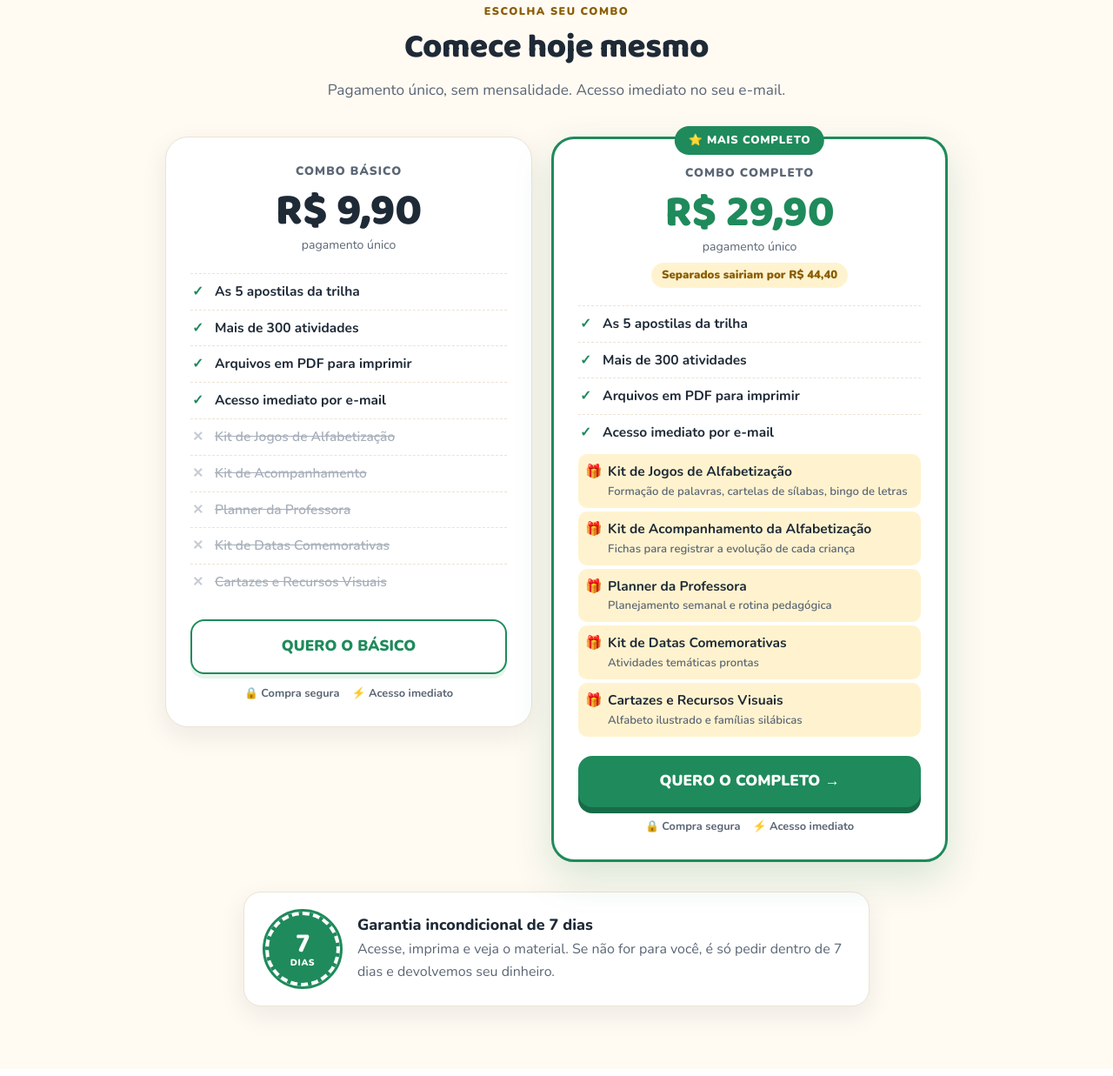
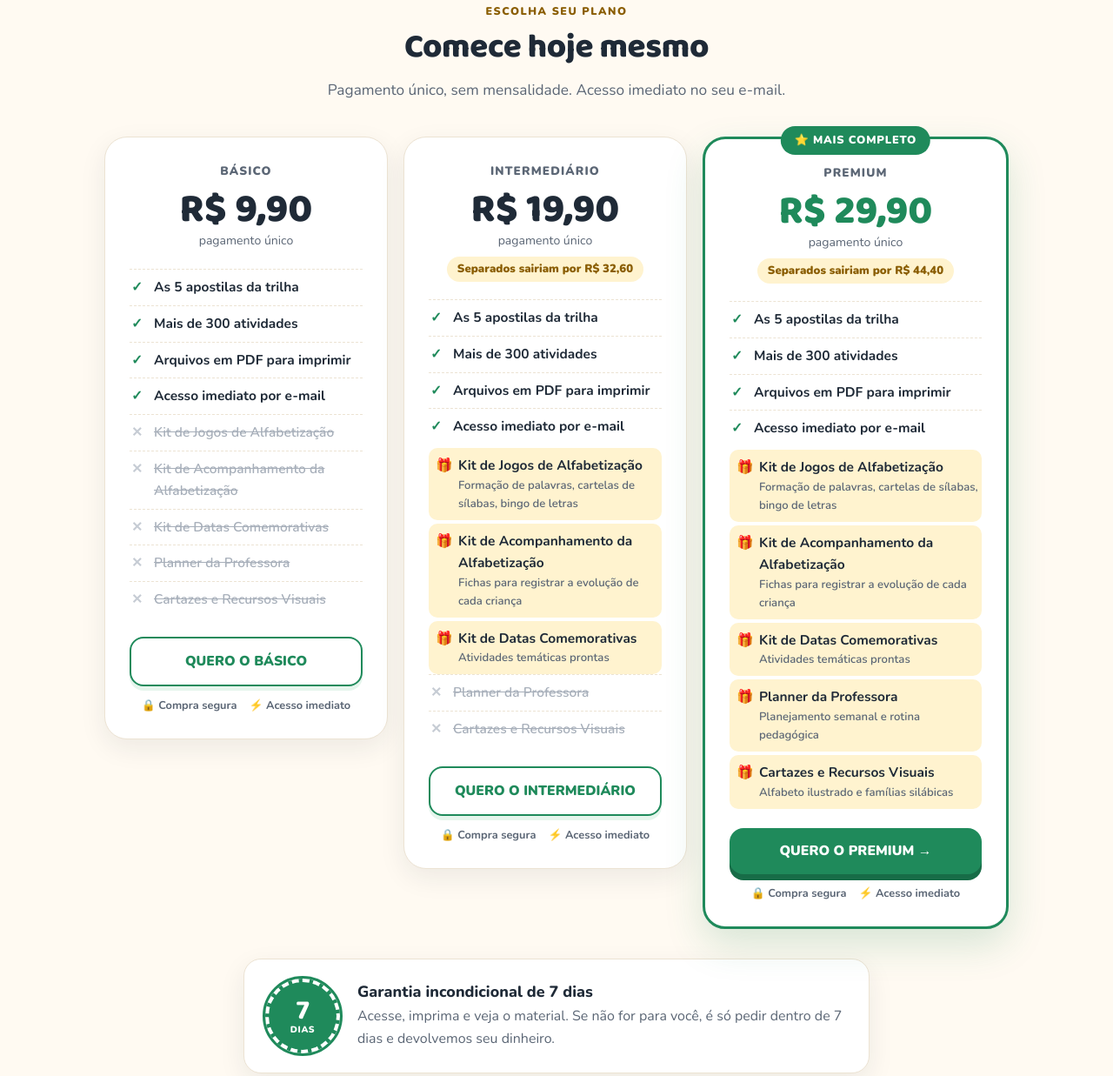
Before and after one commit to araobaltazar98/materialpedagogico, a plain HTML site: page index.html in a window 1280 px wide. Shown: the part 4516-5753 px from the top of the page at 87% size. Drawn offline with nearby package versions, Linux system fonts and the light colour scheme.

Commit message:
Oferta em 3 planos: Básico, Intermediário e Premium
Co-Authored-By: Claude Opus 5.5 <noreply@anthropic.com>
Claude-Session: https://claude.ai/code/session_012BofjGvUxZC24jzjSsD8aX

```diff
--- a/index.html
+++ b/index.html
@@ -104,12 +104,12 @@
   .vs .good li::before{content:"✓";position:absolute;left:4px;color:var(--primary);font-weight:900}
 
   /* PLANOS */
-  .plans{display:grid;grid-template-columns:1fr 1.08fr;gap:22px;max-width:900px;margin:0 auto;align-items:start}
+  .plans{display:grid;grid-template-columns:1fr 1fr 1.08fr;gap:18px;max-width:1040px;margin:0 auto;align-items:start}
   .plan{background:var(--surface);border:1px solid var(--line);border-radius:26px;padding:28px;box-shadow:var(--shadow);position:relative}
   .plan.best{border:3px solid var(--primary);box-shadow:0 18px 44px rgba(31,138,91,.18)}
   .ribbon{position:absolute;top:-15px;left:50%;transform:translateX(-50%);background:var(--primary);color:#fff;font-weight:900;font-size:.8rem;letter-spacing:.06em;padding:6px 16px;border-radius:999px;white-space:nowrap}
   .plan .name{font-weight:900;letter-spacing:.08em;font-size:.85rem;color:var(--muted);text-align:center}
-  .plan .price{font-family:"Baloo 2";font-size:3.2rem;font-weight:800;line-height:1;text-align:center;color:var(--ink);margin:10px 0 2px}
+  .plan .price{font-family:"Baloo 2";font-size:2.9rem;font-weight:800;line-height:1;text-align:center;color:var(--ink);margin:10px 0 2px}
   .plan.best .price{color:var(--primary)}
   .plan .once{text-align:center;color:var(--muted);font-size:.88rem;margin-bottom:6px}
   .save{display:block;width:max-content;margin:6px auto 0;background:var(--accent-soft);color:var(--accent-ink);font-weight:900;font-size:.82rem;padding:4px 12px;border-radius:999px}
@@ -121,6 +121,7 @@
   .plan li.extra{background:var(--accent-soft);border-top:0;border-radius:10px;margin-top:4px;padding-left:34px}
   .plan li.extra::before{content:"🎁";left:8px}
   .plan li small{display:block;color:var(--muted);font-weight:600;font-size:.82rem}
+  .plan .btn{font-size:.98rem;padding:17px 12px}
   .plan-trust{display:flex;justify-content:center;gap:14px;flex-wrap:wrap;color:var(--muted);font-size:.8rem;font-weight:700;margin-top:12px}
 
   .guarantee{display:flex;gap:20px;align-items:center;max-width:720px;margin:34px auto 0;background:var(--surface);border:1px solid var(--line);border-radius:var(--radius);padding:22px 24px;box-shadow:var(--shadow)}
@@ -168,7 +169,9 @@
   @media (max-width:860px){
     .trail{grid-template-columns:repeat(2,1fr);gap:22px 14px}
     .plans{grid-template-columns:1fr}
-    .plan.best{order:-1}
+    .plans{max-width:520px}
+    .p-premium{order:-2}
+    .p-inter{order:-1}
     .how{grid-template-columns:1fr}
   }
   @media (max-width:640px){
@@ -314,13 +317,13 @@
 <!-- 7. OFERTA EM 2 PLANOS (âncora + upgrade) -->
 <section id="planos">
   <div class="wrap">
-    <span class="kicker">Escolha seu combo</span>
+    <span class="kicker">Escolha seu plano</span>
     <h2>Comece hoje mesmo</h2>
     <p class="sub">Pagamento único, sem mensalidade. Acesso imediato no seu e-mail.</p>
 
     <div class="plans">
-      <div class="plan">
-        <div class="name">COMBO BÁSICO</div>
+      <div class="plan p-basico">
+        <div class="name">BÁSICO</div>
         <div class="price">R$ 9,90</div>
         <div class="once">pagamento único</div>
         <ul>
@@ -329,19 +332,40 @@
           <li>Arquivos em PDF para imprimir</li>
           <li>Acesso imediato por e-mail</li>
           <li class="off">Kit de Jogos de Alfabetização</li>
-          <li class="off">Kit de Acompanhamento</li>
+          <li class="off">Kit de Acompanhamento da Alfabetização</li>
+          <li class="off">Kit de Datas Comemorativas</li>
           <li class="off">Planner da Professora</li>
-          <li class="off">Kit de Datas Comemorativas</li>
           <li class="off">Cartazes e Recursos Visuais</li>
         </ul>
-        <!-- Troque o href pelo link do checkout do Combo Básico -->
+        <!-- Troque o href pelo link do checkout do plano Básico -->
         <a href="#" class="btn ghost block" data-plan="basico">QUERO O BÁSICO</a>
         <div class="plan-trust"><span>🔒 Compra segura</span><span>⚡ Acesso imediato</span></div>
       </div>
 
-      <div class="plan best">
+      <div class="plan p-inter">
+        <div class="name">INTERMEDIÁRIO</div>
+        <div class="price">R$ 19,90</div>
+        <div class="once">pagamento único</div>
+        <span class="save">Separados sairiam por R$ 32,60</span>
+        <ul>
+          <li>As 5 apostilas da trilha</li>
+          <li>Mais de 300 atividades</li>
+          <li>Arquivos em PDF para imprimir</li>
+          <li>Acesso imediato por e-mail</li>
+          <li class="extra">Kit de Jogos de Alfabetização<small>Formação de palavras, cartelas de sílabas, bingo de letras</small></li>
+          <li class="extra">Kit de Acompanhamento da Alfabetização<small>Fichas para registrar a evolução de cada criança</small></li>
+          <li class="extra">Kit de Datas Comemorativas<small>Atividades temáticas prontas</small></li>
+          <li class="off">Planner da Professora</li>
+          <li class="off">Cartazes e Recursos Visuais</li>
+        </ul>
+        <!-- Troque o href pelo link do checkout do plano Intermediário -->
+        <a href="#" class="btn ghost block" data-plan="intermediario">QUERO O INTERMEDIÁRIO</a>
+        <div class="plan-trust"><span>🔒 Compra segura</span><span>⚡ Acesso imediato</span></div>
+      </div>
+
+      <div class="plan best p-premium">
         <div class="ribbon">⭐ MAIS COMPLETO</div>
-        <div class="name">COMBO COMPLETO</div>
+        <div class="name">PREMIUM</div>
         <div class="price">R$ 29,90</div>
         <div class="once">pagamento único</div>
         <span class="save">Separados sairiam por R$ 44,40</span>
@@ -352,12 +376,12 @@
           <li>Acesso imediato por e-mail</li>
           <li class="extra">Kit de Jogos de Alfabetização<small>Formação de palavras, cartelas de sílabas, bingo de letras</small></li>
           <li class="extra">Kit de Acompanhamento da Alfabetização<small>Fichas para registrar a evolução de cada criança</small></li>
+          <li class="extra">Kit de Datas Comemorativas<small>Atividades temáticas prontas</small></li>
           <li class="extra">Planner da Professora<small>Planejamento semanal e rotina pedagógica</small></li>
-          <li class="extra">Kit de Datas Comemorativas<small>Atividades temáticas prontas</small></li>
           <li class="extra">Cartazes e Recursos Visuais<small>Alfabeto ilustrado e famílias silábicas</small></li>
         </ul>
-        <!-- Troque o href pelo link do checkout do Combo Completo -->
-        <a href="#" class="btn block" data-plan="completo">QUERO O COMPLETO →</a>
+        <!-- Troque o href pelo link do checkout do plano Premium -->
+        <a href="#" class="btn block" data-plan="premium">QUERO O PREMIUM →</a>
         <div class="plan-trust"><span>🔒 Compra segura</span><span>⚡ Acesso imediato</span></div>
       </div>
     </div>
@@ -376,7 +400,7 @@
     <h2>Como você recebe</h2>
     <p class="sub">Do pagamento à primeira folha impressa em poucos minutos.</p>
     <div class="how">
-      <div><div class="n">1</div><h3>Escolha seu combo</h3><p>Pague por PIX ou cartão.</p></div>
+      <div><div class="n">1</div><h3>Escolha seu plano</h3><p>Pague por PIX ou cartão.</p></div>
       <div><div class="n">2</div><h3>Receba no e-mail</h3><p>O acesso chega logo após a confirmação do pagamento.</p></div>
       <div><div class="n">3</div><h3>Imprima e use</h3><p>Em sala, no reforço ou em casa, quantas vezes precisar.</p></div>
     </div>
@@ -389,7 +413,7 @@
     <span class="kicker">Dúvidas</span>
     <h2>Ainda ficou alguma pergunta?</h2>
     <p class="sub"></p>
-    <details><summary>Qual combo devo escolher?</summary><p>O Básico tem as 5 apostilas completas. O Completo inclui também jogos, fichas de acompanhamento, planner, datas comemorativas e cartazes, por R$ 20 a mais. Se você trabalha com turma ou reforço, o Completo costuma valer mais a pena.</p></details>
+    <details><summary>Qual plano devo escolher?</summary><p>Os três têm as 5 apostilas completas. O Intermediário soma jogos, fichas de acompanhamento e datas comemorativas. O Premium inclui tudo isso mais o Planner da Professora e os Cartazes, por só R$ 10 a mais que o Intermediário. Se você trabalha com turma ou reforço, o Premium costuma valer mais a pena.</p></details>
     <details><summary>Como recebo o material?</summary><p>Por e-mail, logo após a confirmação do pagamento. Se não encontrar, confira a caixa de spam e a aba Promoções.</p></details>
     <details><summary>Preciso receber algum produto físico?</summary><p>Não. Todo o material é digital, em PDF. Nada é enviado pelos Correios.</p></details>
     <details><summary>Posso imprimir as atividades mais de uma vez?</summary><p>Sim, quantas vezes precisar, para uso próprio, em sala de aula ou em casa.</p></details>
@@ -423,7 +447,7 @@
 
 <div class="sticky" id="sticky">
   <div class="p">A partir de<b>R$ 9,90</b></div>
-  <a href="#planos" class="btn">VER COMBOS</a>
+  <a href="#planos" class="btn">VER PLANOS</a>
 </div>
 
 <script>
```
